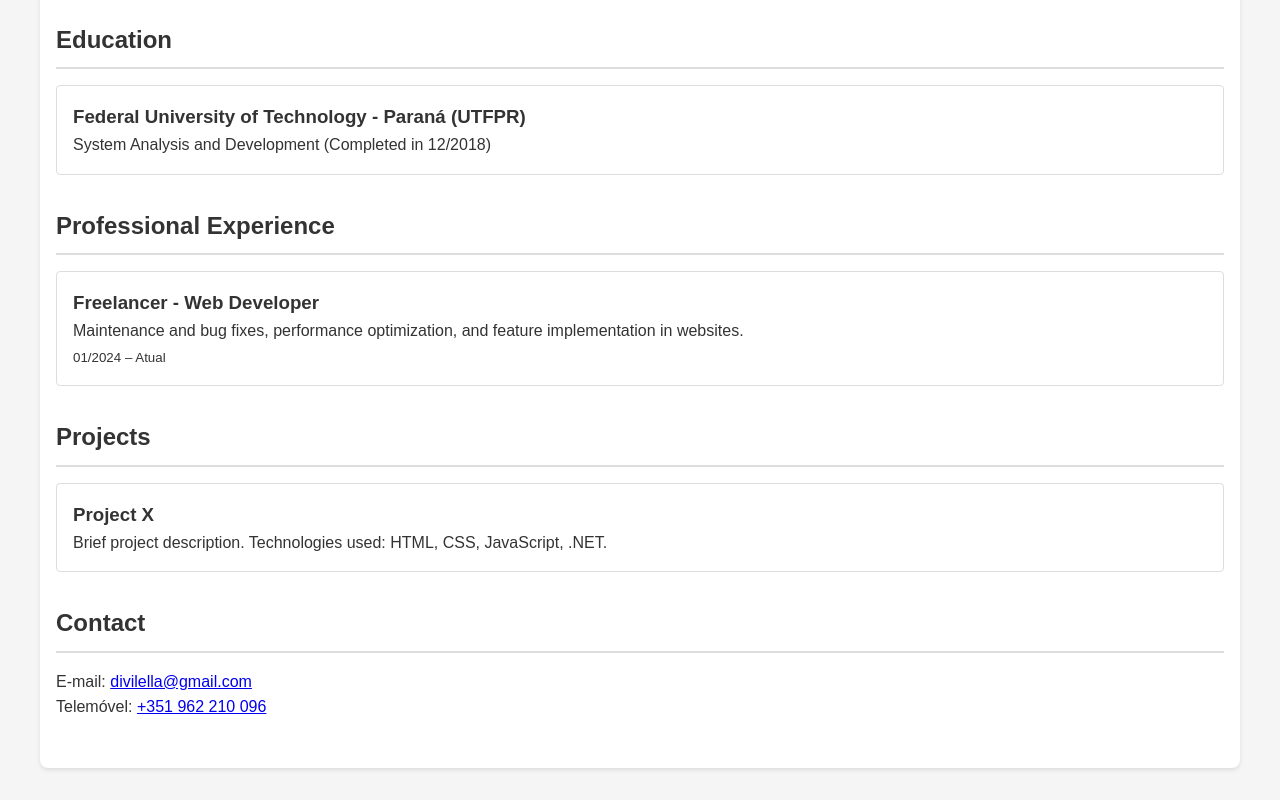
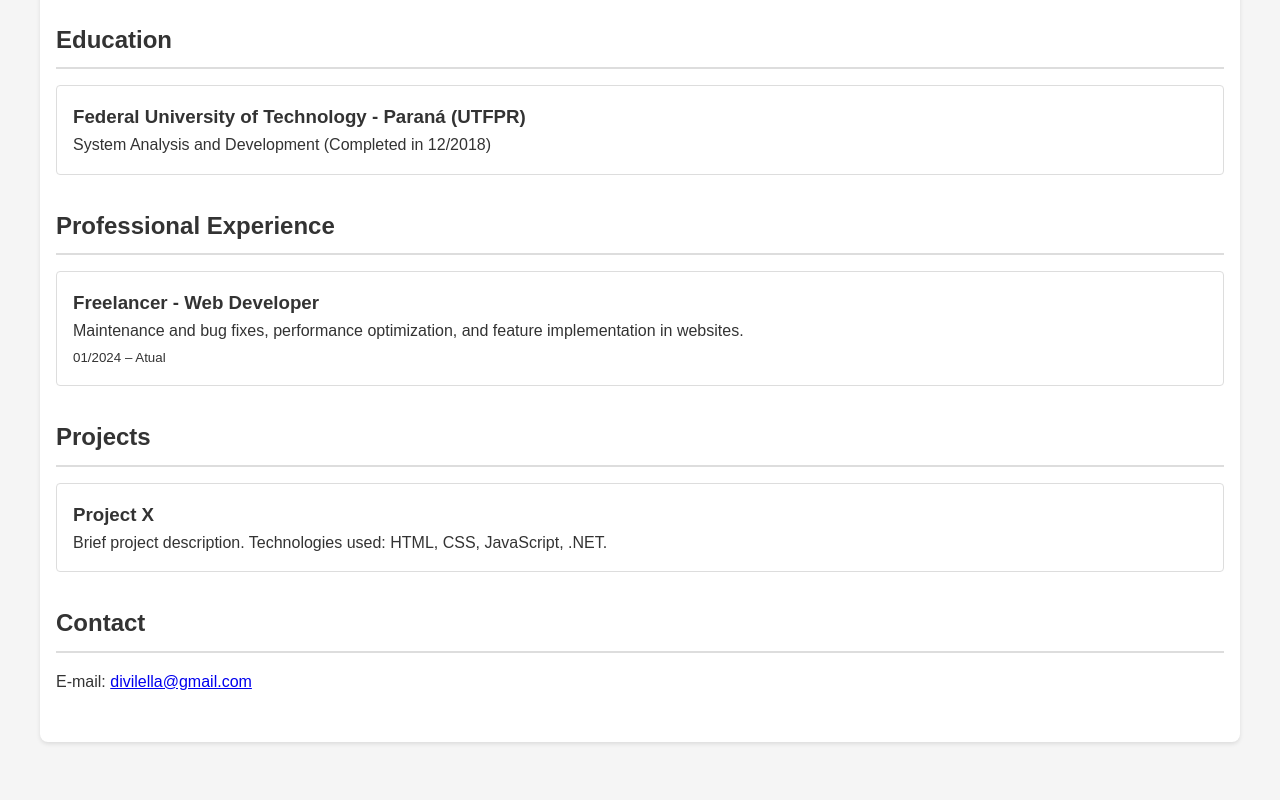
Before and after one commit to divilella96/Curriculum, a plain HTML site: page index.html in a window 1280 px wide. Shown: the part 325-1125 px from the top of the page. After the commit the page ends 1099 px from the top, so only its background shows below. Drawn offline with Linux system fonts and the light colour scheme.

Commit message:
Update index.html
Correções

```diff
--- a/index.html
+++ b/index.html
@@ -55,7 +55,7 @@
     <section id="contato">
       <h2 data-lang="contact-title">Contato</h2>
       <p>E-mail: <a href="mailto:divilella@gmail.com">divilella@gmail.com</a></p>
-      <p>Telemóvel: <a href="tel:+351962210096">+351 962 210 096</a></p>
+
     </section>
   </div>
 
```
